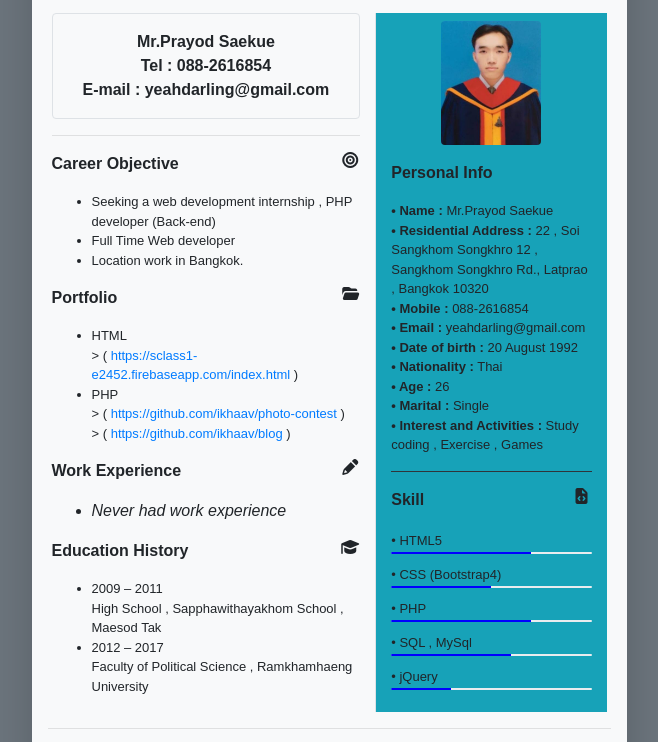
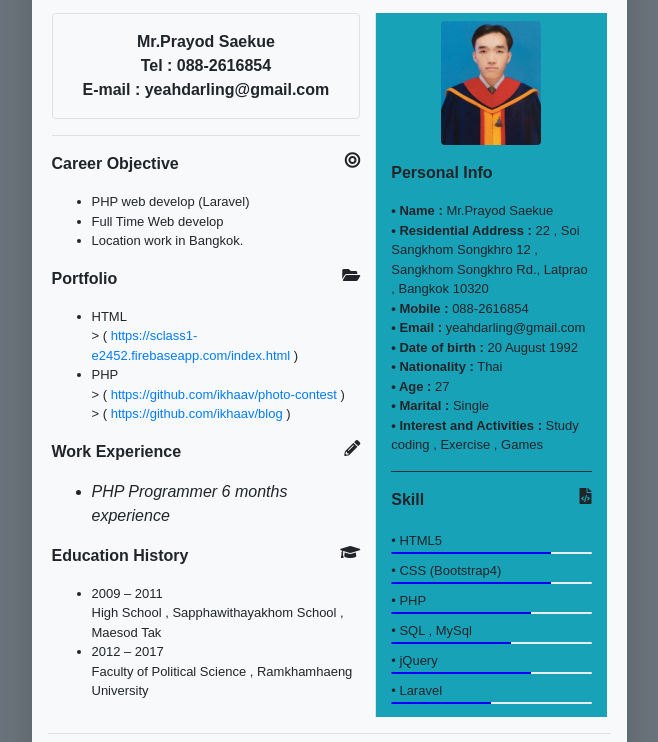
Before and after one commit to ikhaav/resume, a website: page index.html in a window 1280 px wide. Shown: the part 129-871 px from the top of the page, without its empty margins (311-969 px from the left). Drawn offline with nearby package versions, Linux system fonts and the light colour scheme; a web font is replaced by a local one.

Commit message:
update laravel

```diff
--- a/index.html
+++ b/index.html
@@ -6,7 +6,8 @@
     <meta http-equiv="X-UA-Compatible" content="ie=edge">
     <title>Resume</title>
     <link rel="stylesheet" href="node_modules/bootstrap/dist/css/bootstrap.min.css">
-    <link rel="stylesheet" href="node_modules/font-awesome5/css/fontawesome-all.css">
+    <link rel="stylesheet" href="https://use.fontawesome.com/releases/v5.8.1/css/all.css" integrity="sha384-50oBUHEmvpQ+1lW4y57PTFmhCaXp0ML5d60M1M7uH2+nqUivzIebhndOJK28anvf" crossorigin="anonymous">
+    <!-- <link rel="stylesheet" href="node_modules/font-awesome5/css/fontawesome-all.css"> -->
     <link href="https://fonts.googleapis.com/css?family=Acme" rel="stylesheet">
     <link href="https://fonts.googleapis.com/css?family=Mako" rel="stylesheet">
     <style>
@@ -72,10 +73,10 @@
                 <p>
                     <ul>
                         <li>
-                            Seeking a web development internship , PHP developer (Back-end)
+                            PHP web develop (Laravel)
                         </li>
                         <li>
-                            Full Time Web developer
+                            Full Time Web develop
                         </li>
                         <li>
                             Location work in Bangkok.
@@ -101,7 +102,7 @@
                 <p><b> Work Experience</b><i class="fas fa-pencil-alt d-block float-right"></i></p>
                 <ul>
                     <li>
-                        <i>Never had work experience</i>
+                        <i>PHP Programmer 6 months experience</i>
                     </li>
                 </ul>
 
@@ -142,7 +143,7 @@
 
                         <b>• Nationality :</b> Thai<br>
 
-                        <b>• Age :</b> 26<br>
+                        <b>• Age :</b> 27<br>
 
                         <b>• Marital :</b> Single<br>
 
@@ -153,24 +154,28 @@
                     <p><b>Skill</b><i class="fas fa-file-code d-block float-right"></i></p>
                     <font size="2">
                     • HTML5
-                    <div class="progress mb-2" style="height: 2px;">
-                        <div class="progress-bar" role="progressbar" style="width: 70%; background-color: blue;" aria-valuenow="25" aria-valuemin="0" aria-valuemax="100"></div>
+                    <div class="progress mb-1" style="height: 2px;">
+                        <div class="progress-bar" role="progressbar" style="width: 80%; background-color: blue;" aria-valuenow="25" aria-valuemin="0" aria-valuemax="100"></div>
                     </div>
                     • CSS (Bootstrap4)
-                    <div class="progress mb-2" style="height: 2px;">
-                        <div class="progress-bar" role="progressbar" style="width: 50%; background-color: blue;" aria-valuenow="25" aria-valuemin="0" aria-valuemax="100"></div>
+                    <div class="progress mb-1" style="height: 2px;">
+                        <div class="progress-bar" role="progressbar" style="width: 80%; background-color: blue;" aria-valuenow="25" aria-valuemin="0" aria-valuemax="100"></div>
                     </div>
                     • PHP
-                    <div class="progress mb-2" style="height: 2px;">
+                    <div class="progress mb-1" style="height: 2px;">
                         <div class="progress-bar" role="progressbar" style="width: 70%; background-color: blue;" aria-valuenow="25" aria-valuemin="0" aria-valuemax="100"></div>
                     </div>
                     • SQL , MySql
-                    <div class="progress mb-2" style="height: 2px;">
+                    <div class="progress mb-1" style="height: 2px;">
                         <div class="progress-bar" role="progressbar" style="width: 60%; background-color: blue;" aria-valuenow="25" aria-valuemin="0" aria-valuemax="100"></div>
                     </div>
                     • jQuery
+                    <div class="progress mb-1" style="height: 2px;">
+                        <div class="progress-bar" role="progressbar" style="width: 70%; background-color: blue;" aria-valuenow="25" aria-valuemin="0" aria-valuemax="100"></div>
+                    </div>
+                    • Laravel
                     <div class="progress mb-2" style="height: 2px;">
-                        <div class="progress-bar" role="progressbar" style="width: 30%; background-color: blue;" aria-valuenow="25" aria-valuemin="0" aria-valuemax="100"></div>
+                        <div class="progress-bar" role="progressbar" style="width: 50%; background-color: blue;" aria-valuenow="25" aria-valuemin="0" aria-valuemax="100"></div>
                     </div>
                     </font>
                 </div>
@@ -184,6 +189,7 @@
                 </a>
             </div>
             <div class="col-6 text-center">
+
                 <i class="fab fa-line fa-lg text-success"></i> <b>Yoth_PY</b>
             </div>
         </div>
```
